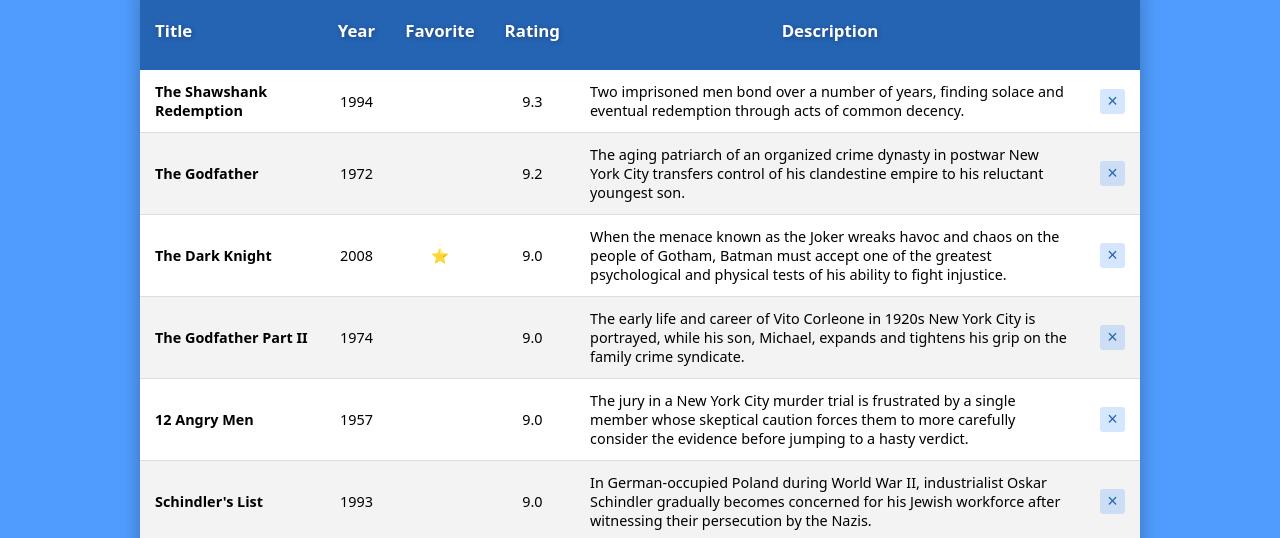
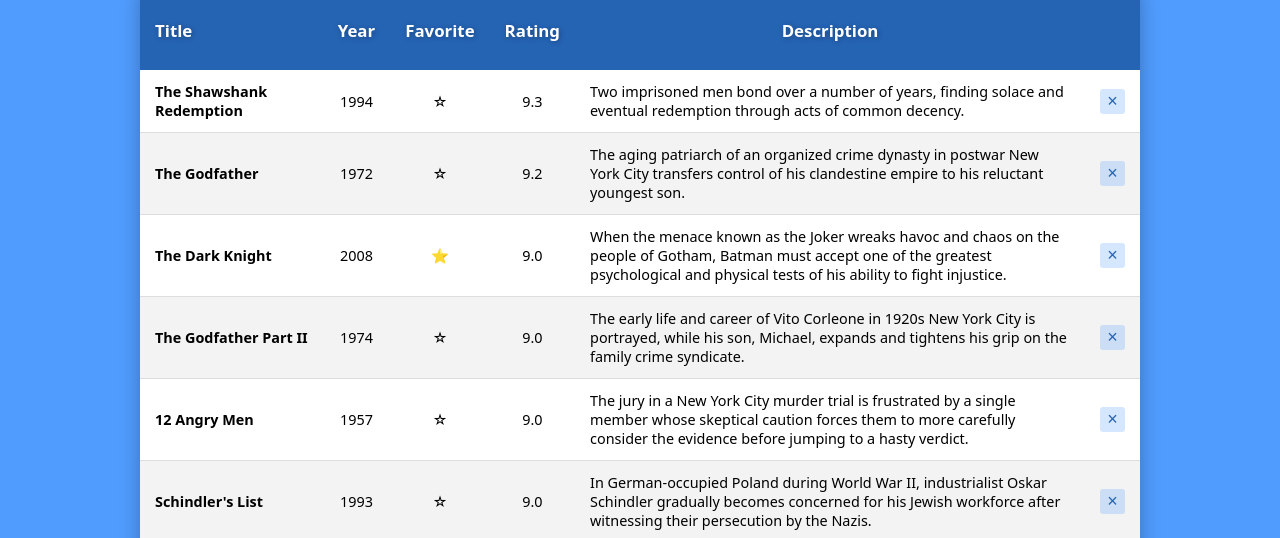
Before and after one commit to johnnyturco/phase-2-project, a React (Vite) app in the folder Movie Tracker/: page / in a window 1280 px wide. Shown: the part 262-800 px from the top of the page. Built offline with nearby package versions, Linux system fonts and the light colour scheme; data requests are answered from the project's data file.

Commit message:
added favorite/unfavorite functionality

```diff
--- a/Movie Tracker/src/components/AddMovie.jsx
+++ b/Movie Tracker/src/components/AddMovie.jsx
@@ -81,7 +81,7 @@ function handleSubmit(e) {
           />
           <label htmlFor="favorite">Favorite</label>
         </div>
-        <button type="submit">Add Movie</button>
+        <button type="submit" className="add-movie-button">Add Movie</button>
       </form>
     </div>
   )
--- a/Movie Tracker/src/components/App.jsx
+++ b/Movie Tracker/src/components/App.jsx
@@ -22,13 +22,23 @@ function App() {
     })
   }
 
+  function handleFavoriteChange(updatedMovie) {
+    setMovies(prevMovies => prevMovies.map(movie => {
+      if(movie.id === updatedMovie.id) {
+        return updatedMovie;
+      } else {
+        return movie
+      }
+    }))
+  }
+
   return (
     <div>
       <NavBar />
       <Switch>
-        <Route path="/favorites"><Favorites movies={movies} setMovies={setMovies} /></Route>
+        <Route path="/favorites"><Favorites movies={movies} setMovies={setMovies} onFavoriteChange={handleFavoriteChange} /></Route>
         <Route path="/addmovie"><AddMovie onSubmit={handleSubmit} /></Route>
-        <Route path="/"><Home movies={movies} setMovies={setMovies} /></Route>
+        <Route path="/"><Home movies={movies} setMovies={setMovies} onFavoriteChange={handleFavoriteChange} /></Route>
       </Switch>
     </div>
   )
--- a/Movie Tracker/src/components/Favorites.jsx
+++ b/Movie Tracker/src/components/Favorites.jsx
@@ -1,7 +1,7 @@
 import React from "react";
 import MovieList from "./MovieList";
 
-export default function Favorites({movies, setMovies}){
+export default function Favorites({movies, onFavoriteChange}){
 
   const favoriteMovies = movies.filter(movie => {
     return movie.favorite === true
@@ -10,7 +10,7 @@ export default function Favorites({movies, setMovies}){
   return (
     <main>
       <h2>Favorites</h2>
-      <MovieList movies={favoriteMovies} />
+      <MovieList movies={favoriteMovies} onFavoriteChange={onFavoriteChange} />
     </main>
   )
 }
--- a/Movie Tracker/src/components/Home.jsx
+++ b/Movie Tracker/src/components/Home.jsx
@@ -2,7 +2,7 @@ import React, {useState} from "react";
 import MovieList from "./MovieList";
 import Search from "./Search";
 
-export default function Home({movies, setMovies}){
+export default function Home({movies, setMovies, onFavoriteChange}){
 
   const [searchQuery, setSearchQuery] = useState("")
 
@@ -21,7 +21,7 @@ export default function Home({movies, setMovies}){
     <main>
       <h2>Home</h2>
       <Search searchQuery={searchQuery} setSearchQuery={setSearchQuery} />
-      <MovieList movies={filteredMovies} onMovieDelete={handleMovieDelete} />
+      <MovieList movies={filteredMovies} onMovieDelete={handleMovieDelete} onFavoriteChange={onFavoriteChange} />
     </main>
   )
 }
--- a/Movie Tracker/src/components/Movie.jsx
+++ b/Movie Tracker/src/components/Movie.jsx
@@ -1,9 +1,10 @@
-import React from "react";
+import React, {useState} from "react";
 
-export default function({movie, onMovieDelete}) {
+export default function({movie, onMovieDelete, onFavoriteChange}) {
 
   const {id, title, year, favorite, rating, description} = movie
   const centerText = {textAlign: "center"}
+  // const [isFavorite, setIsFavorite] = useState(favorite)
 
   function handleDelete() {
     fetch(`http://localhost:3000/movies/${id}`, {
@@ -12,11 +13,25 @@ export default function({movie, onMovieDelete}) {
     onMovieDelete(id)
   }
 
+  function handleFavoriteChange() {
+    // setIsFavorite(!isFavorite)
+
+    fetch(`http://localhost:3000/movies/${id}` ,{
+      method: "PATCH",
+      headers: {
+        "Content-Type": "application/json"
+      },
+      body: JSON.stringify({favorite: !favorite})
+    })
+      .then(r => r.json())
+      .then(updatedMovie => onFavoriteChange(updatedMovie))
+  }
+
   return (
     <tr>
       <td className="table-title">{title}</td>
       <td style={centerText}>{year}</td>
-      <td style={centerText}>{favorite ? "⭐️" : ""}</td>
+      <td style={centerText} onClick={handleFavoriteChange}>{favorite ? "⭐️" : "☆"}</td>
       <td style={centerText}>{rating}</td>
       <td>{description}</td>
       <td><button onClick={handleDelete}>×</button></td>
--- a/Movie Tracker/src/components/MovieList.jsx
+++ b/Movie Tracker/src/components/MovieList.jsx
@@ -1,10 +1,10 @@
 import React from "react";
 import Movie from "./Movie";
 
-export default function MovieList({movies, onMovieDelete}) {
+export default function MovieList({movies, onMovieDelete, onFavoriteChange}) {
 
   const mappedMovies = movies.map(movie => {
-    return <Movie key={movie.id} movie={movie} onMovieDelete={onMovieDelete} />
+    return <Movie key={movie.id} movie={movie} onMovieDelete={onMovieDelete} onFavoriteChange={onFavoriteChange} />
   })
 
   return (
--- a/Movie Tracker/src/index.css
+++ b/Movie Tracker/src/index.css
@@ -160,7 +160,19 @@ input, textarea {
   margin-right: 5px;
 }
 
-button {
+.add-movie-button {
   width: 100px;
-  margin: 0 auto;
+  color: #fff;
+  font-size: 16px;
+  background-color: #2563B3;
+  border: none;
+  border-radius: 3px;
+  height: 25px;
+  box-shadow: 0 0 10px rgba(0, 0, 0, 0.275)
 }
+
+.add-movie-button:hover {
+  background-color: #0a3670;
+  color: #fff;
+  box-shadow: 0 0 20px rgba(0, 0, 0, 0.275)
+}
```
